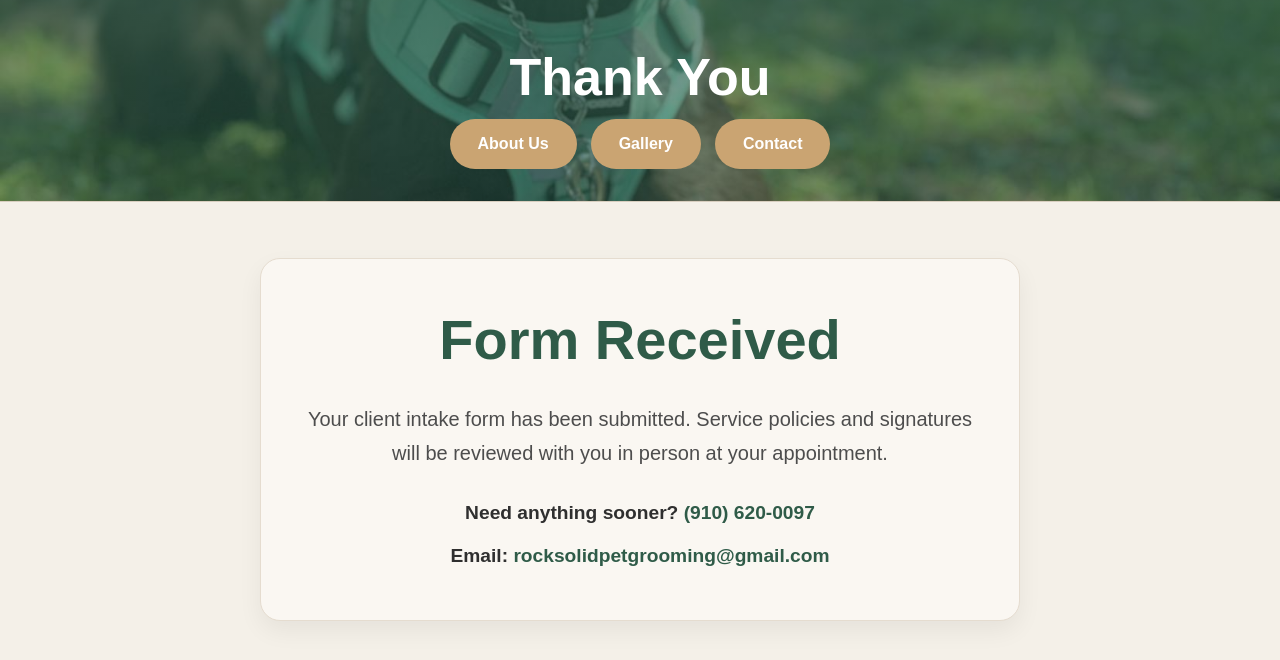
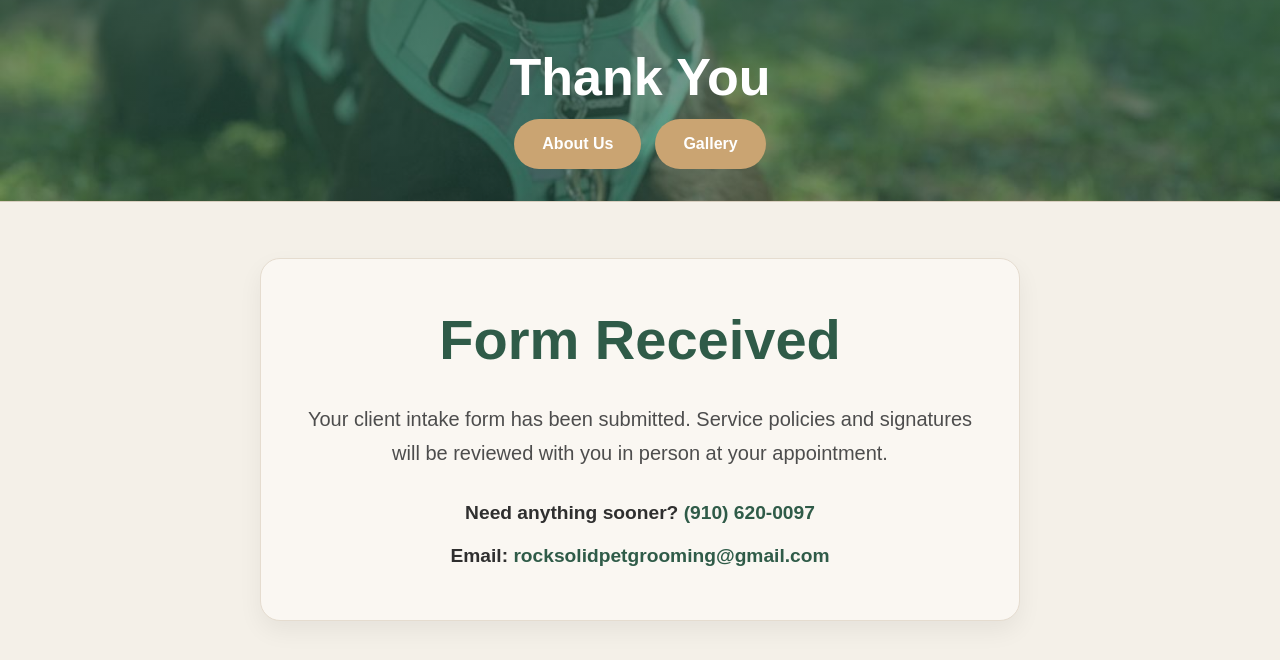
Before and after one commit to Trick56/RockSolidPetGrooming.io, a plain HTML site: page thank-you.html in a window 1280 px wide. Drawn offline with Linux system fonts and the light colour scheme.

Commit message:
Remove obsolete Contact navigation from intake confirmation

```diff
--- a/thank-you.html
+++ b/thank-you.html
@@ -14,7 +14,6 @@
       <a class="nav-button" href="index.html">About Us</a>
       <!-- <a class="nav-button" href="price_page.html">Services &amp; Pricing</a> -->
       <a class="nav-button" href="gallery.html">Gallery</a>
-        <a class="nav-button" href="contact.html">Contact</a>
     </div>
   </header>
 
```
